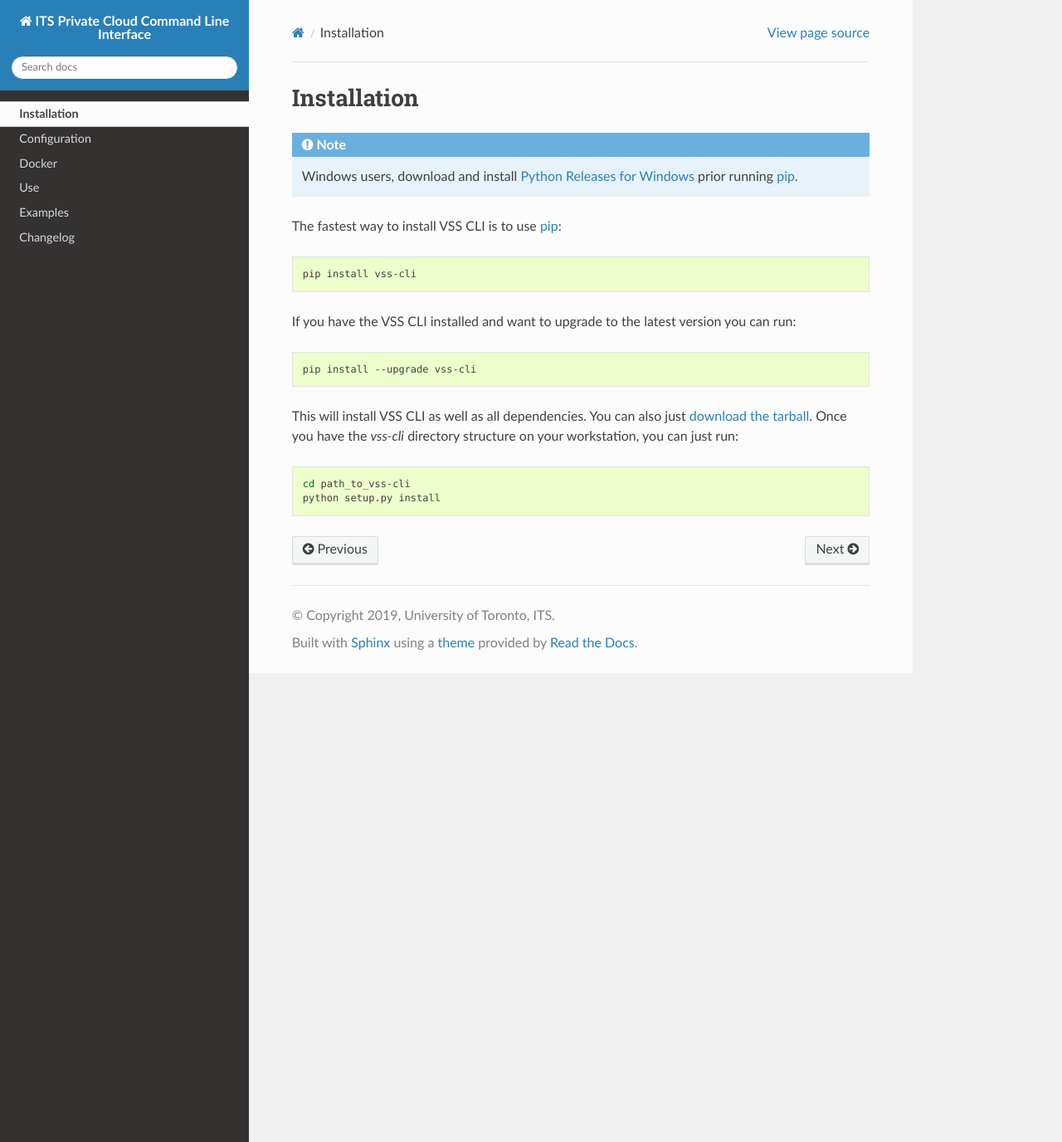
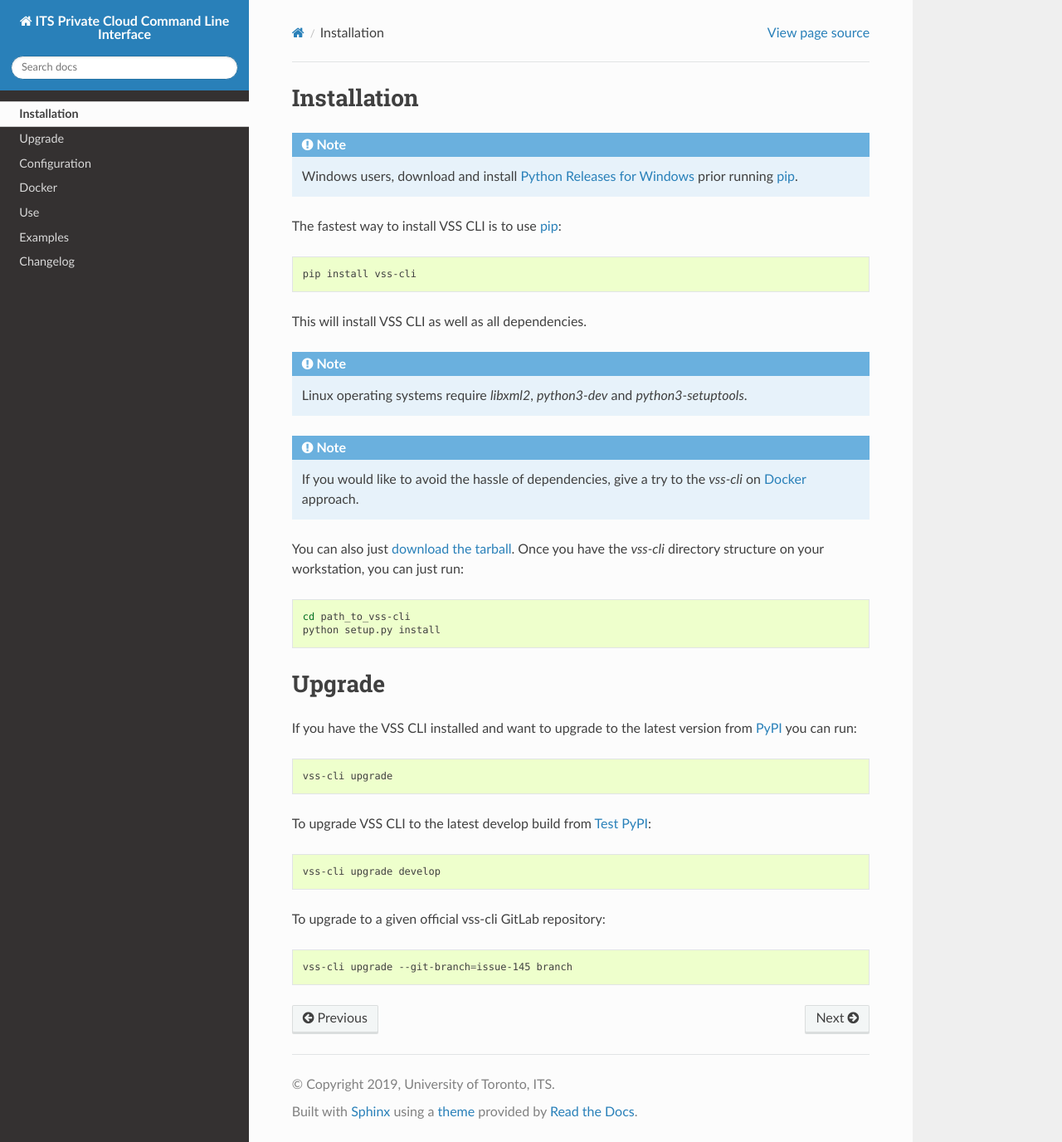
Before and after one commit to EIS-ITS/vss-cli, a Sphinx documentation site: the page built from docs/install.rst, in a window 1280 px wide and 1376 px high. Shown: the whole window at 83% size. Built offline with Sphinx 7.4.7 and the Read the Docs theme 2.0.0, drawn with Linux system fonts in a browser that asks for light colours; the version number could not be read and is left out.

Commit message:
Issue #50: upgrade command support multiple upstream - stable: default pypi index stable version - develop: test.pypi develop version - branch: gitlab-ee.eis.../vss-cli branch code - updating docs - fixes #50

```diff
--- a/docs/install.rst
+++ b/docs/install.rst
@@ -13,15 +13,19 @@ The fastest way to install VSS CLI is to use `pip`_:
 
     pip install vss-cli
 
-If you have the VSS CLI installed and want to upgrade to the latest version
-you can run:
+This will install VSS CLI as well as all dependencies.
 
-.. code-block:: bash
+.. note::
 
-    pip install --upgrade vss-cli
+    Linux operating systems require `libxml2`, `python3-dev` and `python3-setuptools`.
 
-This will install VSS CLI as well as all dependencies. You can also just `download the tarball`_.
-Once you have the `vss-cli` directory structure on your workstation, you can just run:
+.. note::
+
+    If you would like to avoid the hassle of dependencies, give a try to the `vss-cli`
+    on :ref:`Docker` approach.
+
+You can also just `download the tarball`_. Once you have the `vss-cli` directory
+structure on your workstation, you can just run:
 
 .. code-block:: bash
 
@@ -29,6 +33,32 @@ Once you have the `vss-cli` directory structure on your workstation, you can jus
     python setup.py install
 
 
+
+Upgrade
+=======
+
+If you have the VSS CLI installed and want to upgrade to the latest version
+from `PyPI`_ you can run:
+
+.. code-block:: bash
+
+    vss-cli upgrade
+
+To upgrade VSS CLI to the latest develop build from `Test PyPI`_:
+
+.. code-block:: bash
+
+    vss-cli upgrade develop
+
+To upgrade to a given official vss-cli GitLab repository:
+
+.. code-block:: bash
+
+  vss-cli upgrade --git-branch=issue-145 branch
+
+
 .. _`pip`: http://www.pip-installer.org/en/latest/
 .. _`Python Releases for Windows`: https://www.python.org/downloads/windows/
-.. _`download the tarball`: https://pypi.python.org/pypi/vss-cli
+.. _`PyPI`: https://pypi.python.org/pypi/vss-cli
+.. _`download the tarball`: https://pypi.org/project/vss-cli/#files
+.. _`Test PyPI`: https://test.pypi.org
```
Also changed, not shown: docs/docker.rst (+7 -2 lines), .bumpversion.cfg, 4 other files.
